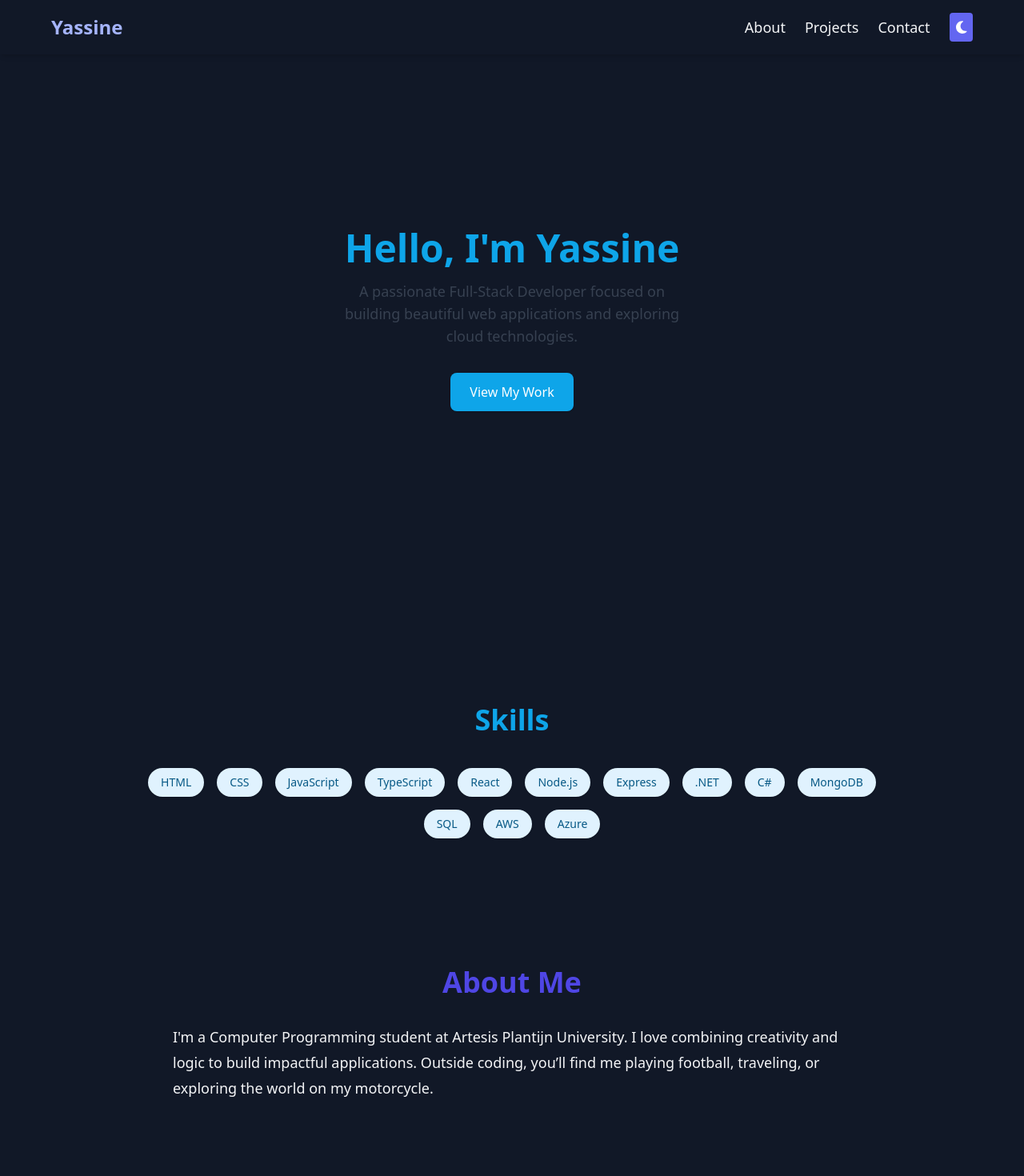
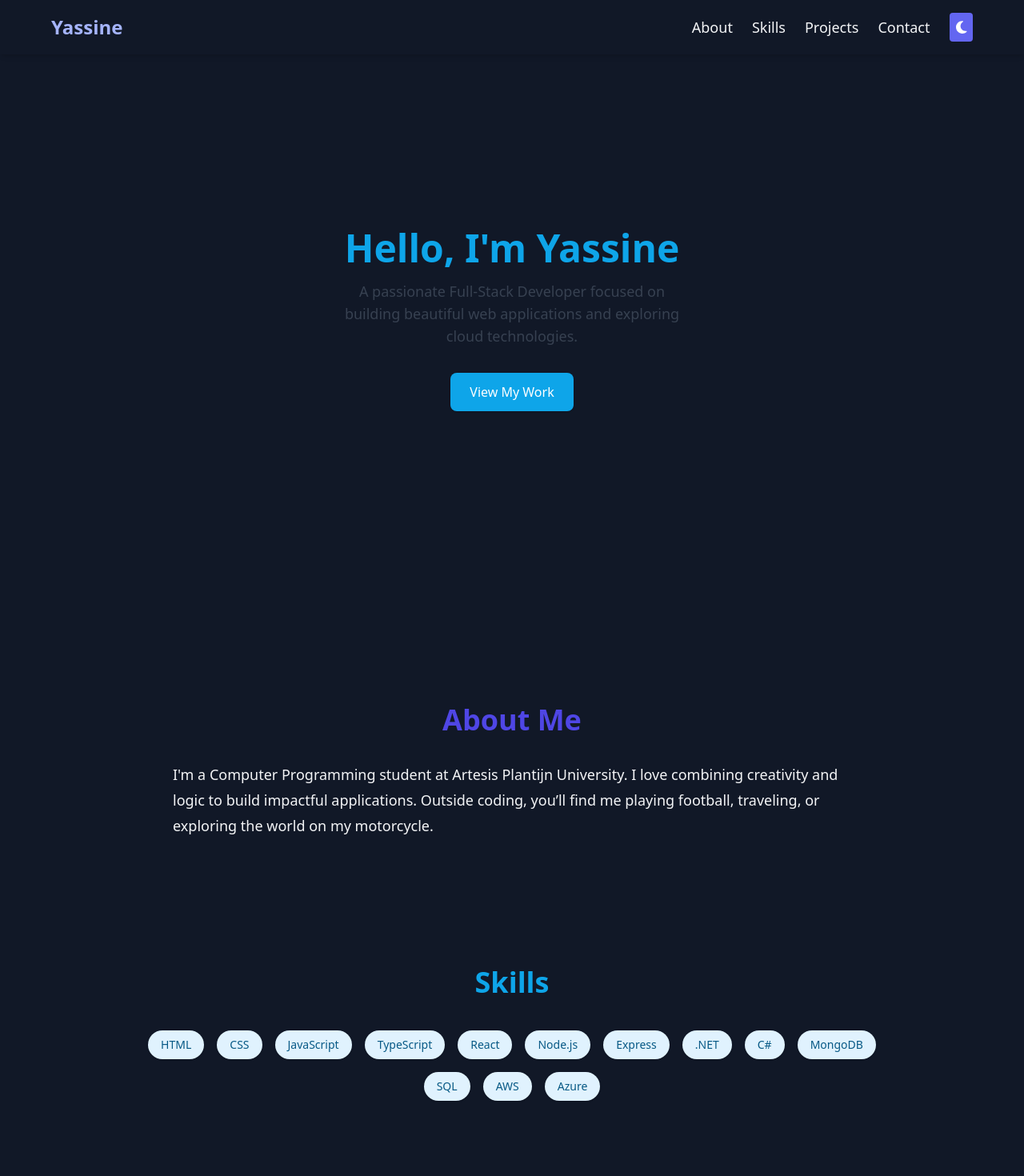
Before and after one commit to ybn0223/YassineB-portfolio, a React (Vite) app in the folder my-portfolio/: page / in a window 1280 px wide. Shown: the top 1470 px of the page at 80% size. Built offline with nearby package versions, Linux system fonts and the light colour scheme.

Commit message:
adjusted page flow

```diff
--- a/my-portfolio/src/App.jsx
+++ b/my-portfolio/src/App.jsx
@@ -14,11 +14,11 @@ function App() {
         <section id="hero">
           <Hero />
         </section>
+		<section id="about">
+          <About />
+        </section>
         <section id="skills">
           <Skills />
-        </section>
-        <section id="about">
-          <About />
         </section>
         <section id="projects">
           <Projects />
--- a/my-portfolio/src/components/About.jsx
+++ b/my-portfolio/src/components/About.jsx
@@ -4,7 +4,7 @@ import { motion } from "framer-motion";
 
 export default function About() {
   return (
-    <section id="about" className="max-w-4xl mx-auto py-20 px-6">
+    <section id="about" className="bg-sky-100 dark:bg-gray-900 max-w-4xl mx-auto py-20 px-6">
       <motion.h2
         className="text-4xl font-bold text-indigo-600 mb-8 text-center"
         initial={{ opacity: 0 }} whileInView={{ opacity: 1 }} transition={{ duration: 0.6 }}
--- a/my-portfolio/src/components/Navbar.jsx
+++ b/my-portfolio/src/components/Navbar.jsx
@@ -28,6 +28,7 @@ export default function Navbar() {
         </Link>
         <div className="space-x-6 text-lg flex items-center">
           <Link to="about" smooth={true} duration={500} className="hover:text-indigo-500 dark:hover:text-indigo-300 cursor-pointer">About</Link>
+		  <Link to="skills" smooth={true} duration={500} className="hover:text-indigo-500 dark:hover:text-indigo-300 cursor-pointer">Skills</Link>
           <Link to="projects" smooth={true} duration={500} className="hover:text-indigo-500 dark:hover:text-indigo-300 cursor-pointer">Projects</Link>
           <Link to="contact" smooth={true} duration={500} className="hover:text-indigo-500 dark:hover:text-indigo-300 cursor-pointer">Contact</Link>
           <button
--- a/my-portfolio/src/components/Skills.jsx
+++ b/my-portfolio/src/components/Skills.jsx
@@ -8,7 +8,7 @@ const skills = [
 
 export default function Skills() {
   return (
-    <section id="skills" className="bg-sky-100 dark:bg-gray-900 py-20">
+    <section id="skills" className=" py-20">
       <div className="max-w-5xl mx-auto px-6">
         <motion.h2
           className="text-4xl font-bold text-sky-500 text-center mb-10"
```
